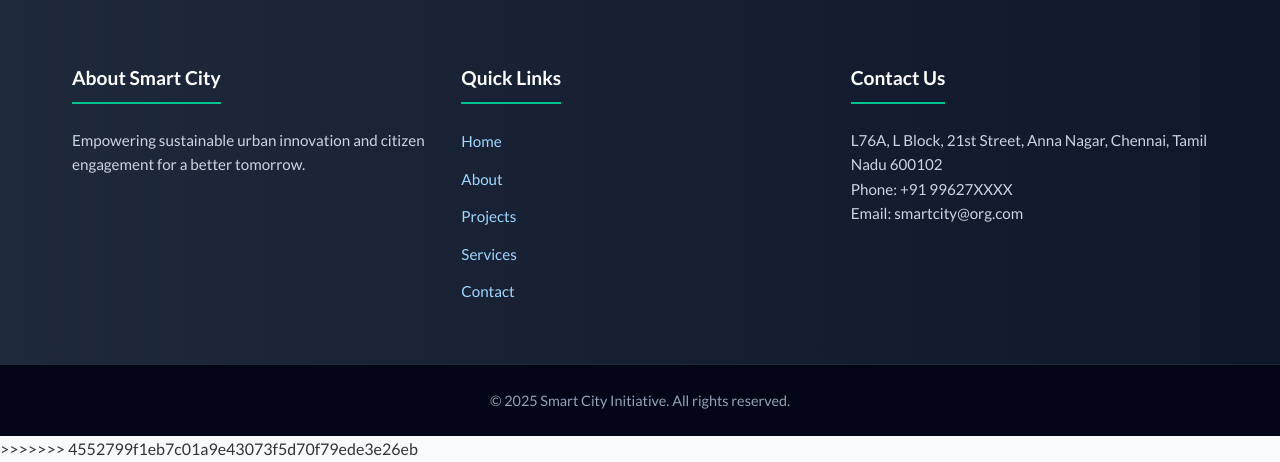
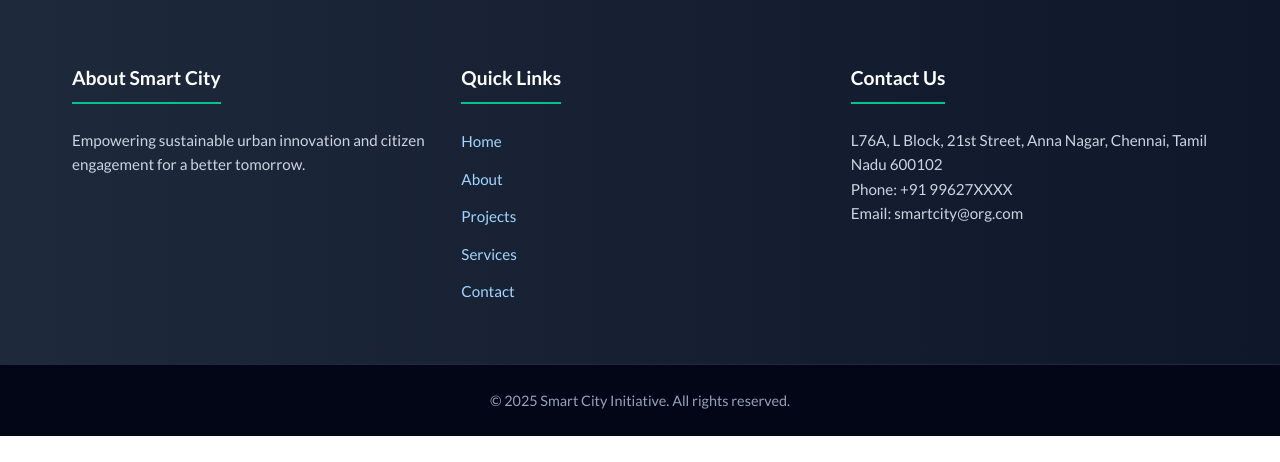
Before and after one commit to Divakar-2112/smartCity, a Django app: template citizen/templates/citizen/user.html in a window 1280 px wide. Shown: the part 667-1129 px from the top of the page. After the commit the page ends 1103 px from the top, so only its background shows below. Run offline with Django 4.2, Linux system fonts and the light colour scheme; the template is opened without the code that fills it: most values are stand-ins (such as "Sample title", 1, 10 or a date in 2020).

Commit message:
full code updated

```diff
--- a/citizen/templates/citizen/user.html
+++ b/citizen/templates/citizen/user.html
@@ -1,4 +1,3 @@
-
 {% load static %}
 <!DOCTYPE html>
 <html lang="en">
@@ -186,7 +185,5 @@
   </script>
 
 
->>>>>>> 4552799f1eb7c01a9e43073f5d70f79ede3e26eb
 </body>
-
 </html>
```
